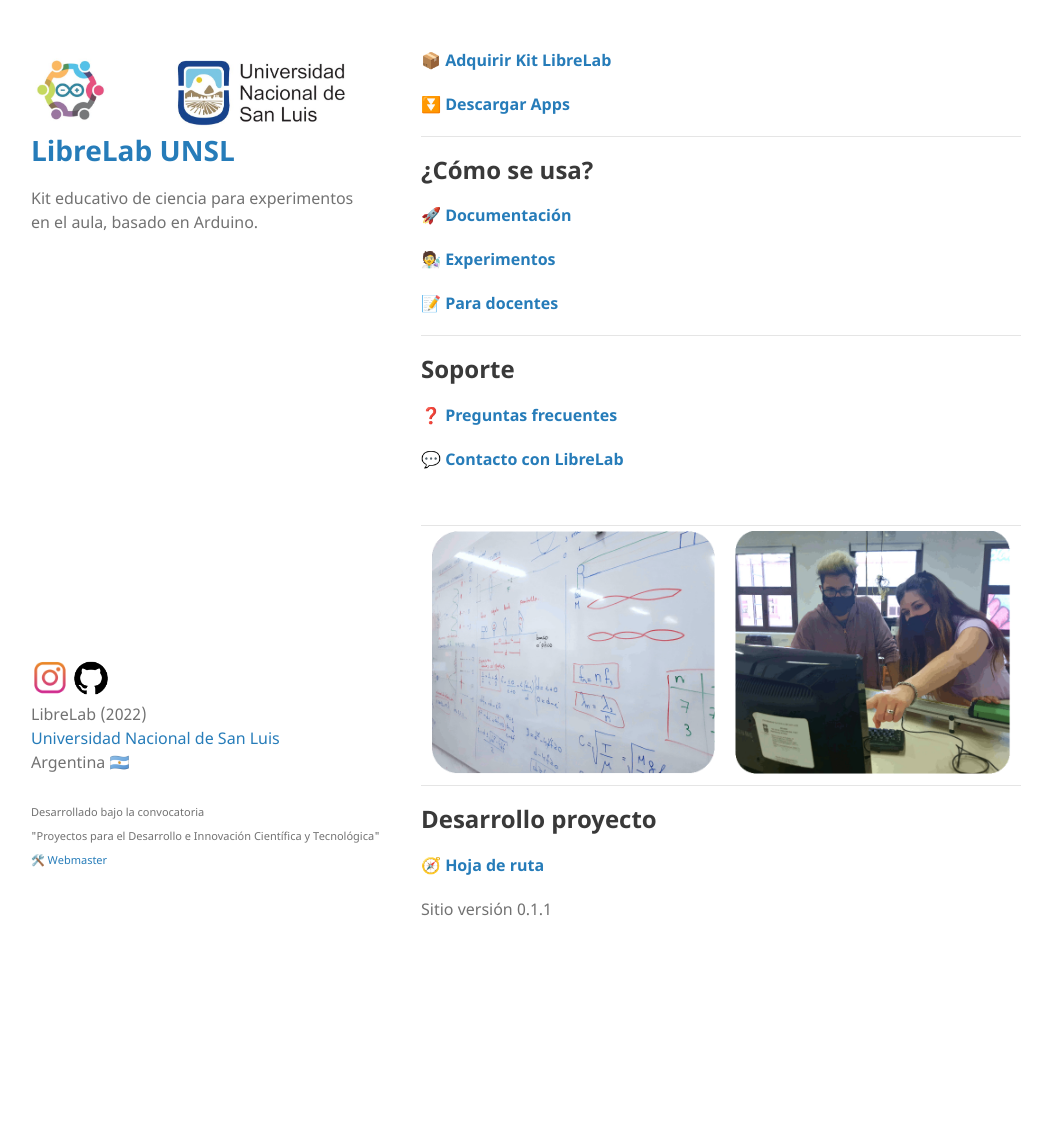
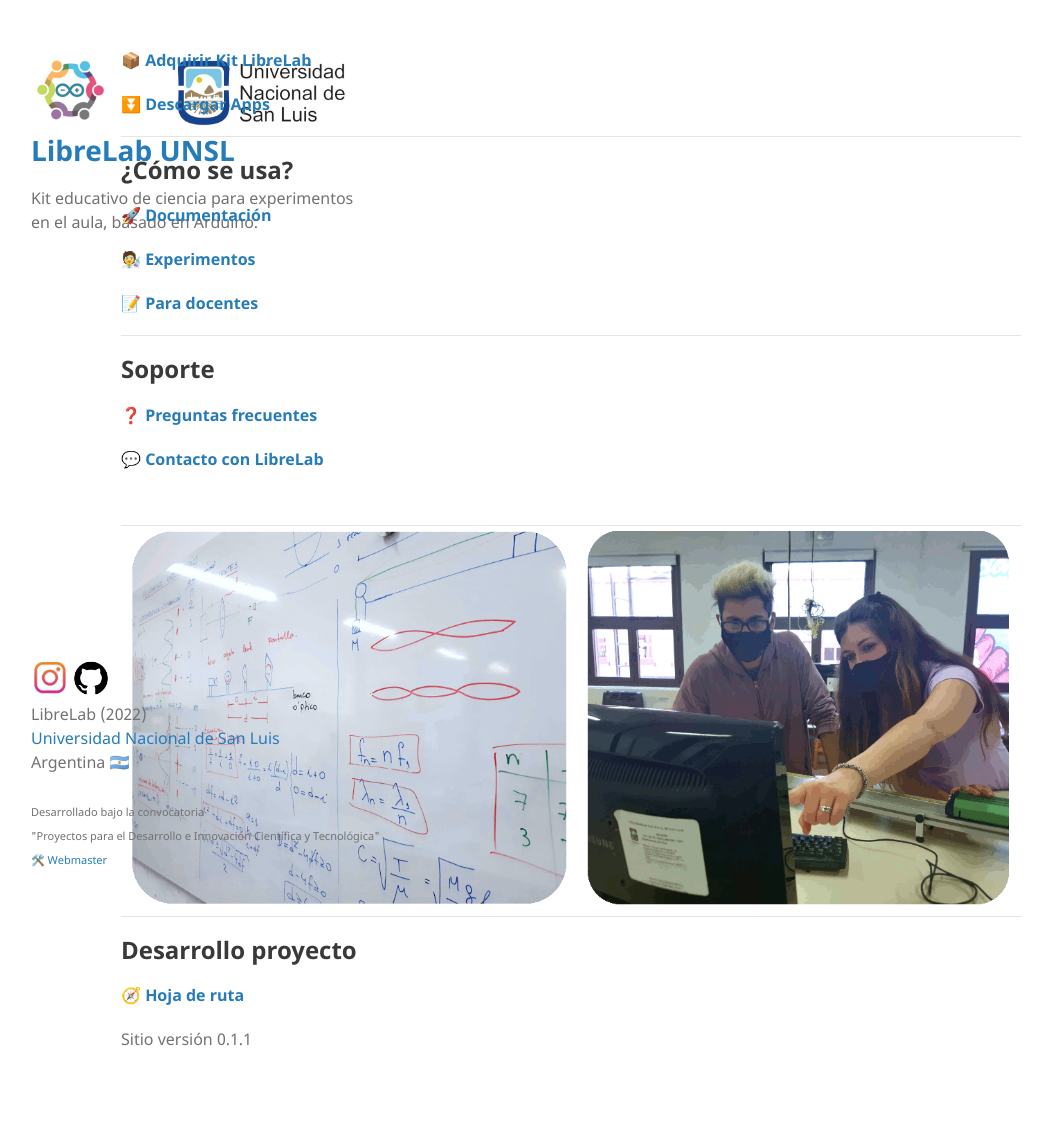
Before and after one commit to labunsl/labunsl.github.io, a Jekyll site: the page built from index.md, in a window 1280 px wide. Shown: the whole page, without its empty margins (19-1071 px from the left). Built offline with Jekyll 4.4.1, drawn with Linux system fonts in a browser that asks for light colours; before the commit the page ends 991 px from its top, so only the background shows below that.

Commit message:
Update jekyll-theme-minimal.scss

```diff
--- a/_sass/jekyll-theme-minimal.scss
+++ b/_sass/jekyll-theme-minimal.scss
@@ -188,7 +188,7 @@ strong {
 }
 
 section {
-  width:600px;
+  width:auto;
   float:right;
   position:relative;
   right:50px;
```
